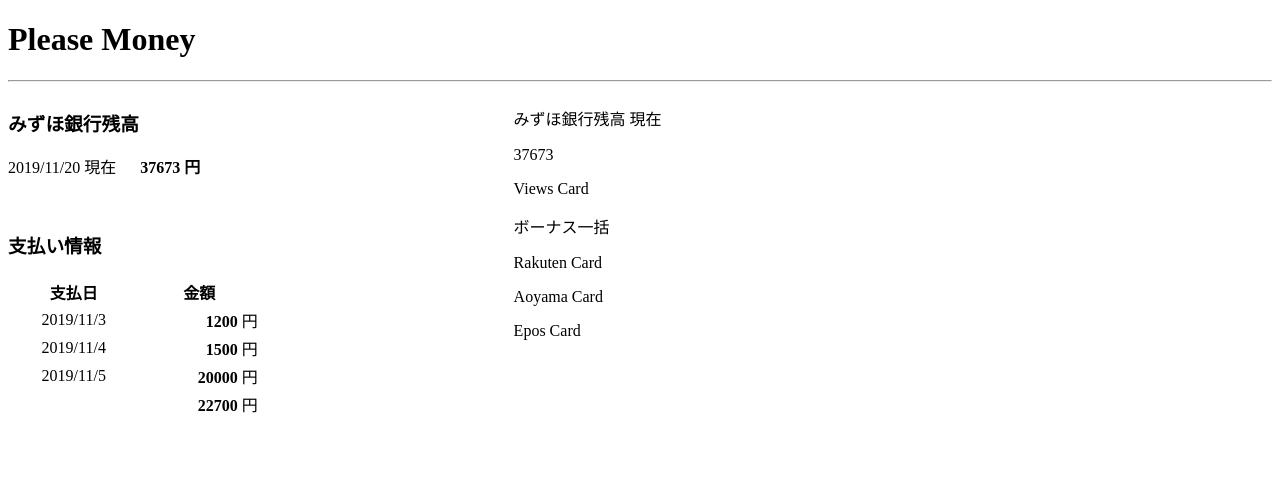
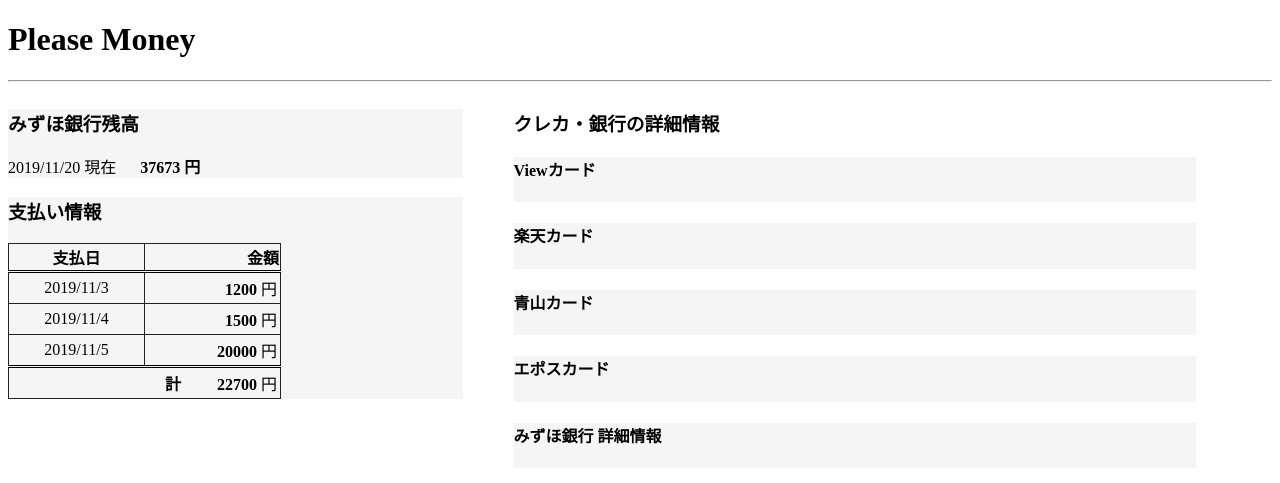
Before and after one commit to mkuroha/please_money, a Flask app: page / in a window 1280 px wide. Shown: the top 483 px of the page. Run offline with Flask 2, Linux system fonts and the light colour scheme; data that the repository does not hold is empty; some libraries are stand-ins or nearby versions.

Commit message:
fix webpage

```diff
--- a/flaskapp/server.py
+++ b/flaskapp/server.py
@@ -38,6 +38,12 @@ def index():
 
     # 支払日算出，分割払いの計算，直近の支払い情報の抽出
     alldata, neardata = extract_close_payment(payment)
+    views = []
+    rakuten = []
+    aoyama = []
+    epos = []
+    for eachdata in neardata:
+        pass
 
 
     # 和の計算
--- a/flaskapp/static/style.css
+++ b/flaskapp/static/style.css
@@ -3,21 +3,57 @@
     background: white;
 }
 
-#h1 {
-    color: black
-}
-
-#p {
-    color: black;
-}
-
+/* 左側 */
 #left-box {
     display:inline-block;
     width:40%;
     /* text-align:left; */
     /* float: left; */
 }
+.mizuho_bank_balance {
+    background: #f5f5f5;
+    width: 90%;
+    /* background: #c0c0c0; */
+}
 
+
+.payment_info {
+    background: #f5f5f5;
+    width: 90%;
+    /* background: #c0c0c0; */
+}
+/* 支払い情報TABLE */
+table.payment_sum_table {
+    border-collapse: collapse;
+    border: 1;
+}
+
+table.payment_sum_table th {
+    border: 1px solid #222;
+    border-bottom: 3px double black;
+}
+
+table.payment_sum_table td {
+    border: 1px solid #222;
+    padding: 3px;
+}
+
+table.payment_sum_table td.sum_date {
+    border-right: 0px;
+    border-top: 3px double black;
+}
+
+table.payment_sum_table td.sum {
+    border-left: 0px;
+    border-top: 3px double black;
+}
+/* 支払い情報TABLE 終了 */
+
+/* 左側 終了 */
+
+
+
+/* 右側 */
 #right-box {
     display:inline-block;
     width:60%;
@@ -25,6 +61,29 @@
     /* text-align:right; */
 }
 
-.payment_sum_table {
-    width: "200";
+#views_details {
+    background: #f5f5f5;
+    width: 90%;
 }
+
+#rakuten_details {
+    background: #f5f5f5;
+    width: 90%;
+}
+
+#aoyama_details {
+    background: #f5f5f5;
+    width: 90%;
+}
+
+#epos_details {
+    background: #f5f5f5;
+    width: 90%;
+}
+
+#mizuhobank_details {
+    background: #f5f5f5;
+    width: 90%;
+}
+
+/* 右側 終了 */
--- a/flaskapp/templates/index.html
+++ b/flaskapp/templates/index.html
@@ -7,17 +7,17 @@
 
 <div id="box">
     <div id="left-box">
-
+        <div class="mizuho_bank_balance">
             <h3>みずほ銀行残高</h3>
             <p> {{today}} 現在 &emsp; <b>{{bank_balance}} 円</b> </p>
+        </div>
 
-
-        <br>
+        <div class="payment_info">
             <h3>支払い情報</h3>
-        <table class=payment_sum_table width="50%">
+            <table class=payment_sum_table width="60%">
                 <tr>
-                <th>支払日</th>
-                <th>金額</th>
+                    <th width=50%>支払日</th>
+                    <th width=50% align="right">金額</th>
                 </tr>
                 {% for sum in sum_list %}
                 <tr>
@@ -30,37 +30,57 @@
                 </tr>
                 {% endfor %}
                 <tr>
-                <td>
+                    <td class="sum_date">
 
                     </td>
-                <td align="right">
-                    <b>{{ all_sum }}</b> 円
+                    <td class="sum" align="right">
+                        <b>計 &emsp;&emsp;{{ all_sum }}</b> 円
                     </td>
                 </tr>
 
             </table>
+        </div>
 
     </div>
 
     <!-- 各カード会社の明細 -->
     <div align="left" id="right-box">
-        <p>みずほ銀行残高 現在</p>
-        <p>{{bank_balance}} </p>
+        <h3>クレカ・銀行の詳細情報</h3>
 
-        <p>Views Card</p>
-        <p>{{views}}</p>
+        <div id="views_details">
+            <h4>Viewカード</h4>
+            <table>
 
-        <p>ボーナス一括</p>
-        <p>{{bonus}}</p>
+            </table>
+        </div>
 
-        <p>Rakuten Card</p>
-        <p>{{rakuten}}</p>
+        <div id="rakuten_details">
+            <h4>楽天カード</h4>
+            <table>
 
-        <p>Aoyama Card</p>
-        <p>{{aoyama}}</p>
+            </table>
+        </div>
 
-        <p>Epos Card</p>
-        <p>{{epos}}</p>
+        <div id="aoyama_details">
+            <h4>青山カード</h4>
+            <table>
+
+            </table>
+        </div>
+
+        <div id="epos_details">
+            <h4>エポスカード</h4>
+            <table>
+
+            </table>
+        </div>
+
+        <div id="mizuhobank_details">
+            <h4>みずほ銀行 詳細情報</h4>
+            <table>
+
+            </table>
+        </div>
 
     </div>
 
```
Lines whose indentation alone changed are shown as unchanged.
